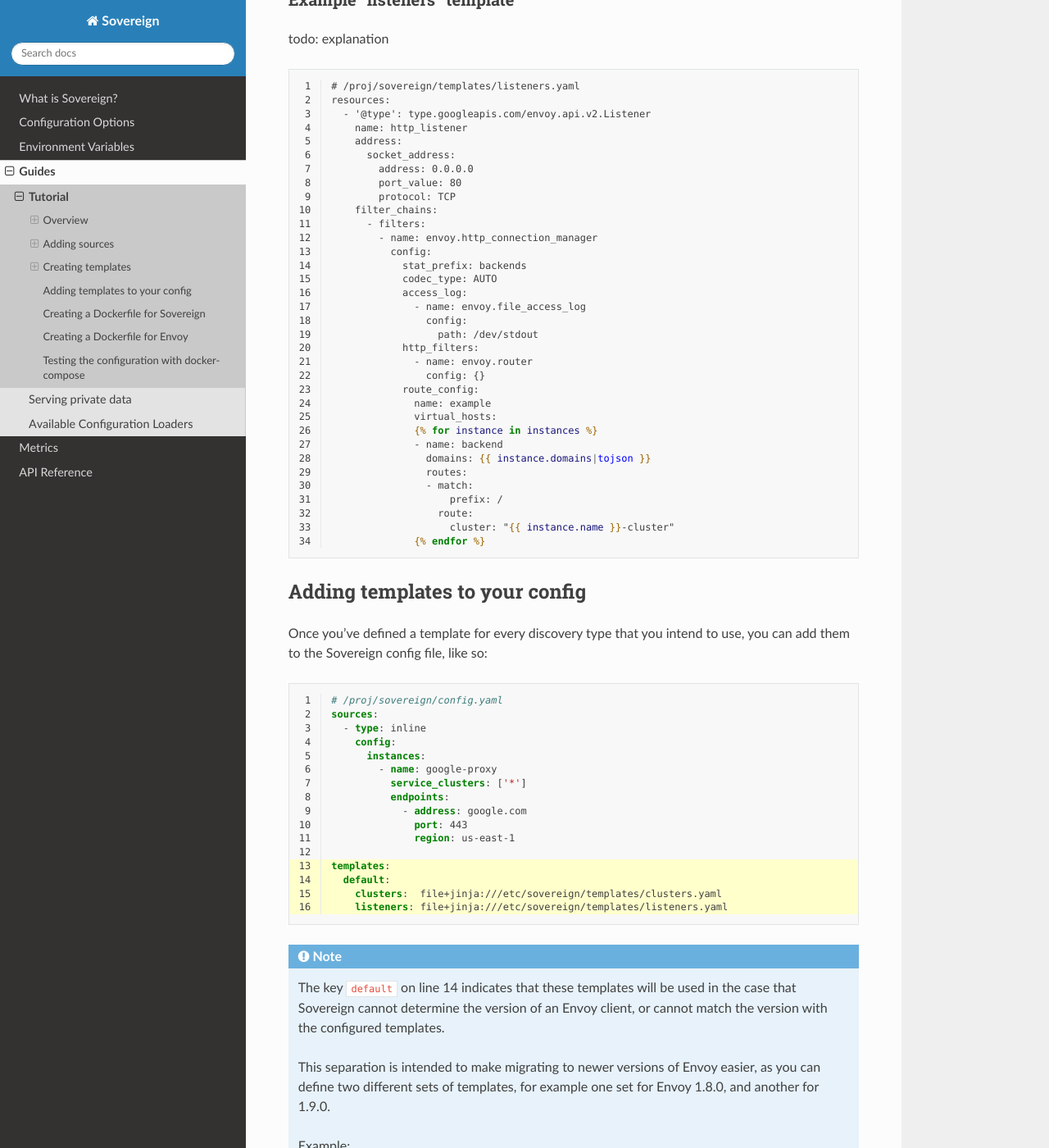
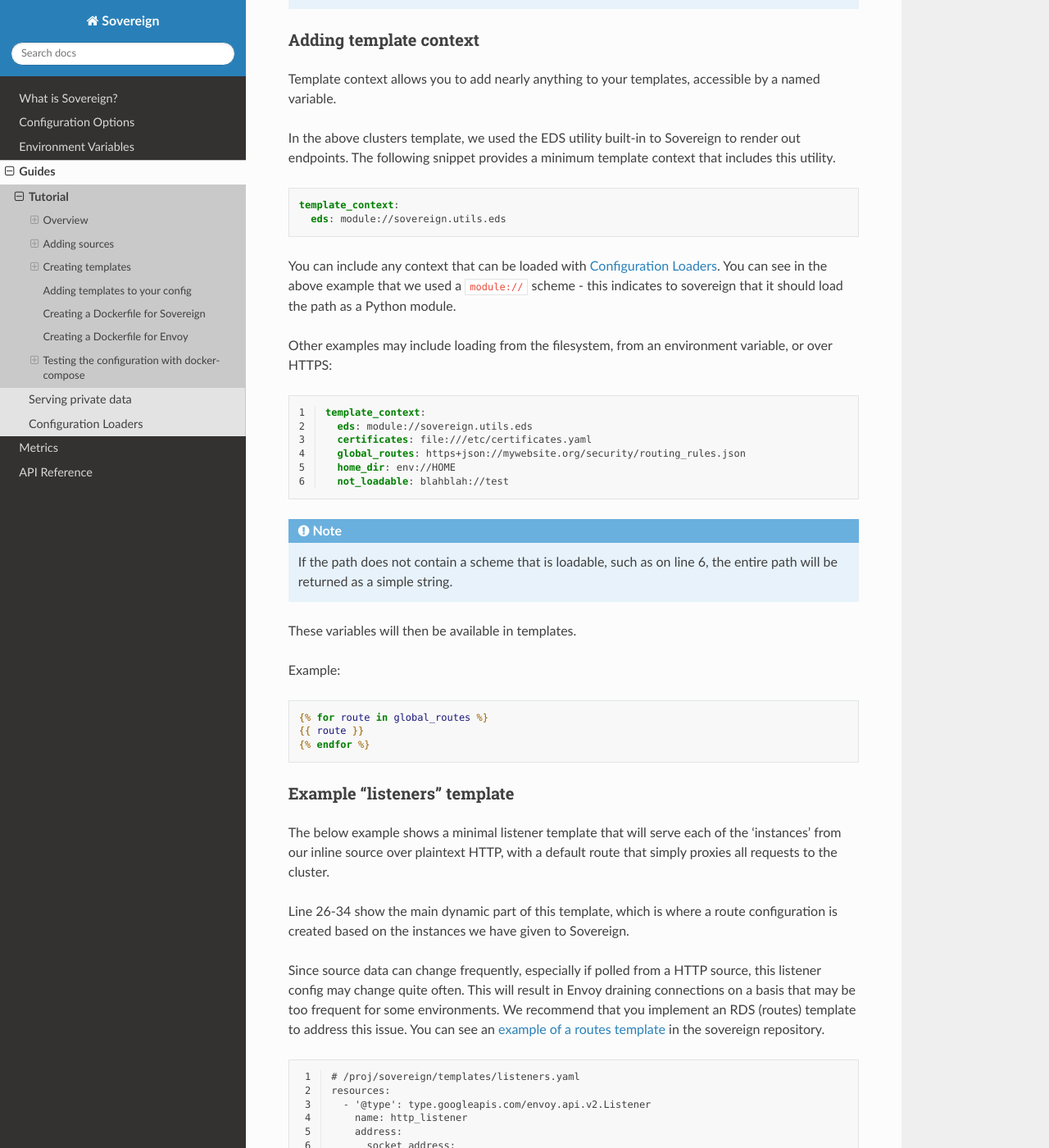
Before and after one commit to cetanu/sovereign, a Sphinx documentation site: the page built from docs/guides/tutorial.rst, in a window 1280 px wide and 1400 px high, scrolled down 3264 px. Shown: the whole window at 82% size. Built offline with Sphinx 7.4.7 and the Read the Docs theme 2.0.0, drawn with Linux system fonts in a browser that asks for light colours; some of the changed text lies outside the part shown.

Commit message:
Updated docs again, so that tutorial is accurate

```diff
--- a/docs/guides/config_loaders.rst
+++ b/docs/guides/config_loaders.rst
@@ -1,7 +1,7 @@
 .. _config_loaders:
 
-Available Configuration Loaders
--------------------------------
+Configuration Loaders
+---------------------
 
 Loaders
 ''''''''''''''''''''''''''''''''''''''''''''''''''''''''''''''''''''''''''''
--- a/docs/guides/tutorial.rst
+++ b/docs/guides/tutorial.rst
@@ -52,13 +52,13 @@
      - type: inline
        config:
          instances:
-           - name: google-proxy
+           - name: httpbin-proxy
              service_clusters: ['*']
              domains:
                - example.local
              endpoints:
-               - address: google.com
-                 port: 443
+               - address: httpbin.org
+                 port: 80
                  region: us-east-1
 
 .. note::
@@ -111,7 +111,7 @@
 
 Example "clusters" template
 ---------------------------
-Using the above example, we could write a clusters template like so:
+Using the above example inline source, we could write a clusters template like so:
 
 .. code-block:: jinja
    :linenos:
@@ -130,6 +130,8 @@
    {% endfor %}
 
 On line 4, a variable named ``endpoints`` is being created using a utility provided by Sovereign.
+This utility must be included in the ``template_context`` configuration option in order to be available in templates.
+See :ref:`adding_template_context` below for an example.
 
 Once fully rendered using the above inline source, this template will look like the below:
 
@@ -143,7 +145,7 @@
         connect_timeout: 5s
         type: strict_dns
         load_assignment:
-          cluster_name: google-proxy-cluster
+          cluster_name: httpbin-proxy-cluster
           endpoints:
             - priority: 10
               locality:
@@ -152,16 +154,69 @@
                 - endpoint:
                     address:
                       socket_address:
-                        address: google.com
-                        port_value: 443
+                        address: httpbin.org
+                        port_value: 80
 
 .. note::
 
    Lines 9:18 contain the output from the ``eds.locality_lb_endpoints`` utility
 
+.. _adding_template_context:
+
+Adding template context
+-----------------------
+Template context allows you to add nearly anything to your templates, accessible by a named variable.
+
+In the above clusters template, we used the EDS utility built-in to Sovereign to render out endpoints.
+The following snippet provides a minimum template context that includes this utility.
+
+.. code-block:: yaml
+
+   template_context:
+     eds: module://sovereign.utils.eds
+
+You can include any context that can be loaded with :ref:`config_loaders`. You can see in the above example that we used
+a ``module://`` scheme - this indicates to sovereign that it should load the path as a Python module.
+
+Other examples may include loading from the filesystem, from an environment variable, or over HTTPS:
+
+.. code-block:: yaml
+   :linenos:
+
+   template_context:
+     eds: module://sovereign.utils.eds
+     certificates: file:///etc/certificates.yaml
+     global_routes: https+json://mywebsite.org/security/routing_rules.json
+     home_dir: env://HOME
+     not_loadable: blahblah://test
+
+.. note::
+   If the path does not contain a scheme that is loadable, such as on line 6, the entire path will be returned as a simple string.
+
+These variables will then be available in templates.
+
+Example:
+
+.. code-block:: jinja
+
+   {% for route in global_routes %}
+   {{ route }}
+   {% endfor %}
+
 Example "listeners" template
 ----------------------------
-todo: explanation
+The below example shows a minimal listener template that will serve each of the 'instances' from
+our inline source over plaintext HTTP, with a default route that simply proxies all requests to the cluster.
+
+Line 26-34 show the main dynamic part of this template, which is where a route configuration is created based
+on the instances we have given to Sovereign.
+
+Since source data can change frequently, especially if polled from a HTTP source, this listener config may change quite often.
+This will result in Envoy draining connections on a basis that may be too frequent for some environments. We recommend that you
+implement an RDS (routes) template to address this issue. You can see an `example of a routes template`_ in the sovereign
+repository.
+
+
 
 .. code-block:: jinja
    :linenos:
@@ -217,17 +272,20 @@
      - type: inline
        config:
          instances:
-           - name: google-proxy
+           - name: httpbin-proxy
              service_clusters: ['*']
              endpoints:
-               - address: google.com
-                 port: 443
+               - address: httpbin.org
+                 port: 80
                  region: us-east-1
 
    templates:
      default:
        clusters:  file+jinja:///etc/sovereign/templates/clusters.yaml
        listeners: file+jinja:///etc/sovereign/templates/listeners.yaml
+
+   template_context:
+     eds: module://sovereign.utils.eds
 
 .. note::
 
@@ -401,5 +459,50 @@
 This stack can be run with ``docker-compose up --build``. You should see output
 from both Sovereign and the Envoy proxy.
 
+Once both containers are up, and you can see that envoy has received it's configuration, you can attempt to test a request.
+
+Using HTTPie to test the example cluster
+----------------------------------------
+#. Log into the container with ``docker exec -it envoy bash``
+#. Install httpie with ``apt-get update; apt-get -y install httpie``
+#. Issue a request to Envoy with ``http GET http://localhost/anything host:example.local``
+
+You should see a response such as:
+
+.. code-block:: none
+
+   HTTP/1.1 200 OK
+   access-control-allow-credentials: true
+   access-control-allow-origin: *
+   content-encoding: gzip
+   content-length: 253
+   content-type: application/json
+   date: Mon, 26 Aug 2019 03:20:54 GMT
+   referrer-policy: no-referrer-when-downgrade
+   server: envoy
+   x-content-type-options: nosniff
+   x-envoy-upstream-service-time: 415
+   x-frame-options: DENY
+   x-xss-protection: 1; mode=block
+
+   {
+       "args": {},
+       "data": "",
+       "files": {},
+       "form": {},
+       "headers": {
+           "Accept": "*/*",
+           "Accept-Encoding": "gzip, deflate",
+           "Host": "example.local",
+           "User-Agent": "HTTPie/0.9.2",
+           "X-Envoy-Expected-Rq-Timeout-Ms": "15000"
+       },
+       "json": null,
+       "method": "GET",
+       "origin": "ip addresses",
+       "url": "https://example.local/anything"
+   }
+
 .. _--service-cluster: https://www.envoyproxy.io/docs/envoy/latest/operations/cli#cmdoption-service-cluster
 .. _snippets: https://bitbucket.org/snippets/vsyrakis/ae9LEx/sovereign-configuration-examples
+.. _example of a routes template: https://bitbucket.org/atlassian/sovereign/src/master/templates/default/routes.yaml
```
Also changed, not shown: docs/config.rst (+7 -1 lines).
